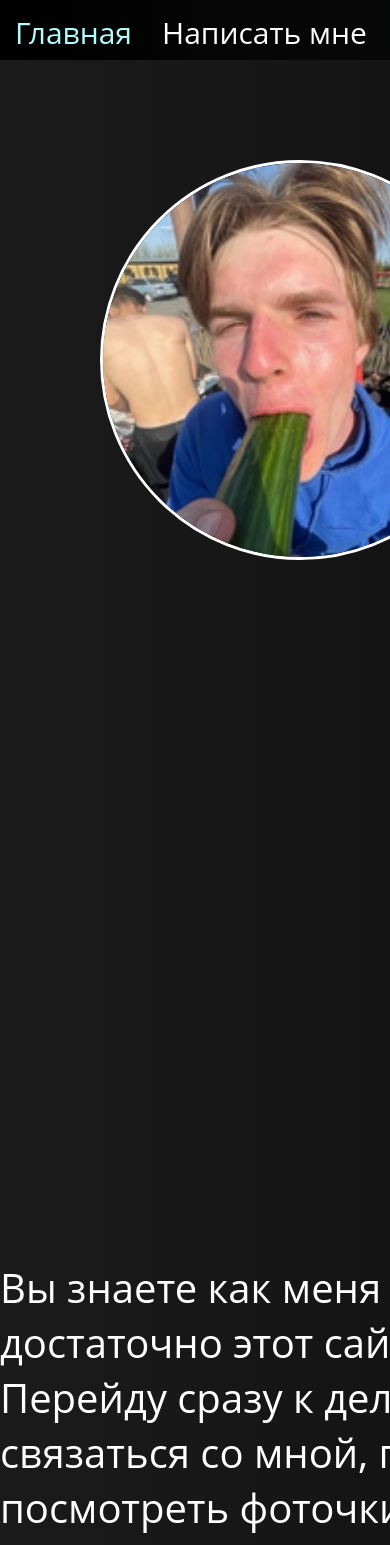
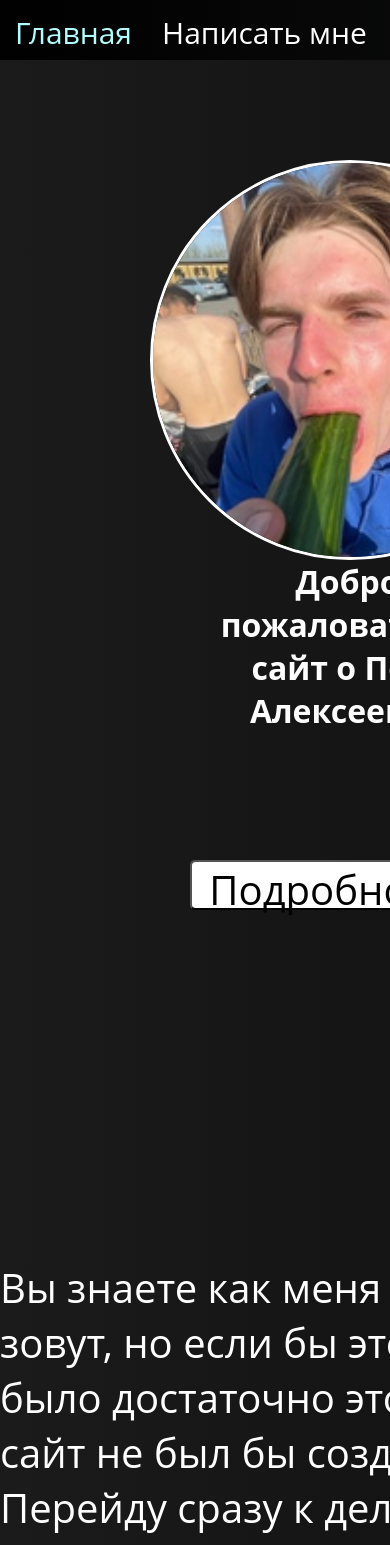
Before and after one commit to Petya1234/my-app, a Next.js app: page / in a window 390 px wide. Shown: the top 1545 px of the page. Built offline with nearby package versions, Linux system fonts and the light colour scheme; no server answers.

Commit message:
css improvments

```diff
--- a/app/globals.css
+++ b/app/globals.css
@@ -1,5 +1,4 @@
 :root {
-  --max-width: 1100px;
   --border-radius: 12px;
   --font-mono: ui-monospace, Menlo, Monaco, "Cascadia Mono", "Segoe UI Mono",
     "Roboto Mono", "Oxygen Mono", "Ubuntu Monospace", "Source Code Pro",
--- a/app/main-content-styles.css
+++ b/app/main-content-styles.css
@@ -38,15 +38,6 @@
   text-align: left;
   height: 1000px;
   font-size: 40px;
-}
-.main_text {
-  top: 200px;
-}
-.welcome_content > h1 {
-  font-size: 40px;
-  position: absolute;
-  left: 1000px;
-  top: 300px;
 }
 .photo_carousel {
   display: flex;
@@ -105,3 +96,26 @@
     width: 420px;
   }
 }
+@media (max-width: 800px) {
+  .image_block {
+    display: block;
+    width: 500px;
+    height: 500px;
+    margin-left: 50px;
+  }
+  .welcome_block {
+    display: block;
+    height: 500px;
+    text-align: center;
+    float: left;
+    width: min-content;
+    margin-left: 190px;
+  }
+  .welcome_inscr {
+    display: block;
+    height: 300px;
+  }
+  .main_text {
+    width: 500px;
+  }
+}
--- a/app/page.tsx
+++ b/app/page.tsx
@@ -43,10 +43,10 @@ export default function Home() {
           {" "}
           <p>
             Вы знаете как меня зовут, но если бы этого было достаточно этот сайт
-            не был бы создан. <br />
+            не был бы создана
             Перейду сразу к делу, на этом сайте вы можете связаться со мной,
             подписаться на мои соцсети, посмотреть фоточки и может что-нибудь
-            ещё, если я придумаю что-то. <br />А пока предлагаю вам посмотреть
+            ещё, если я придумаю что-то. А пока предлагаю вам посмотреть
             небольшую подборку фоточек
           </p>
         </div>
```
